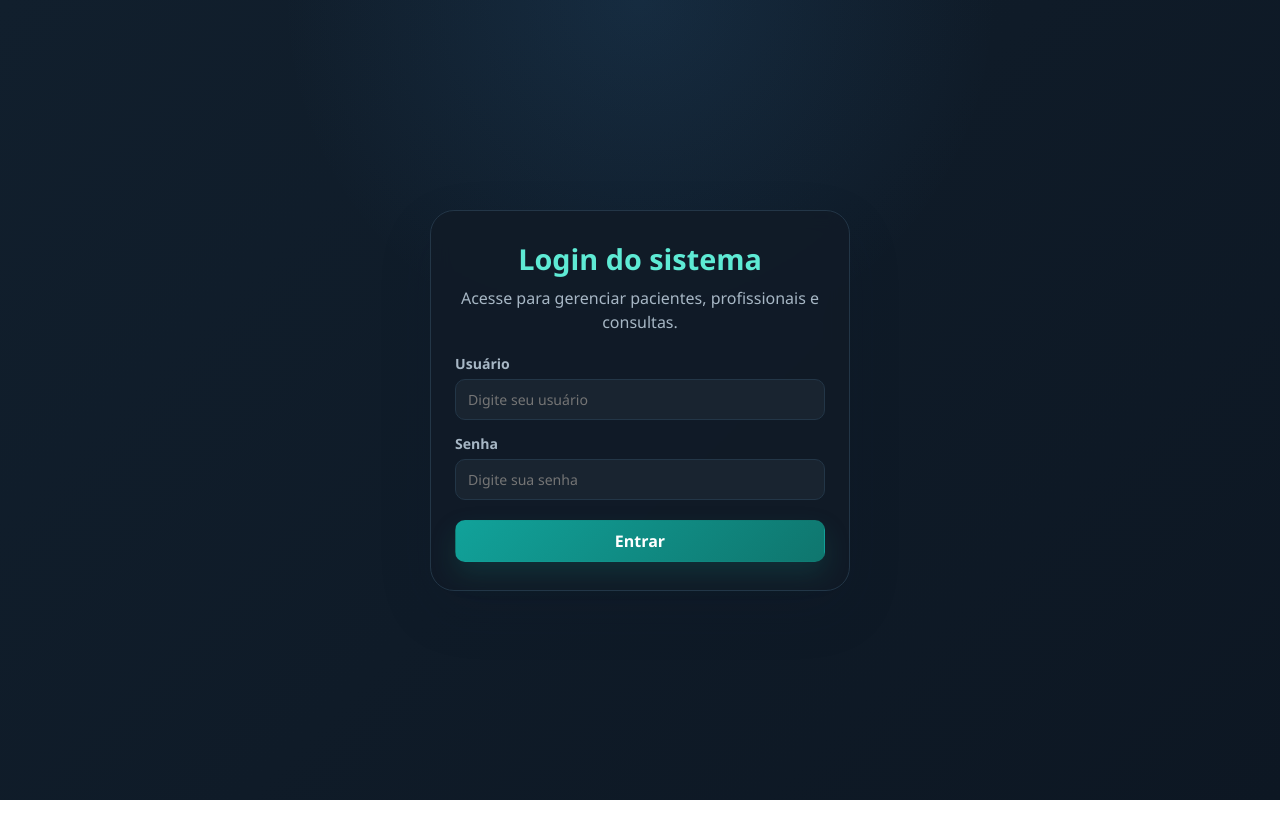
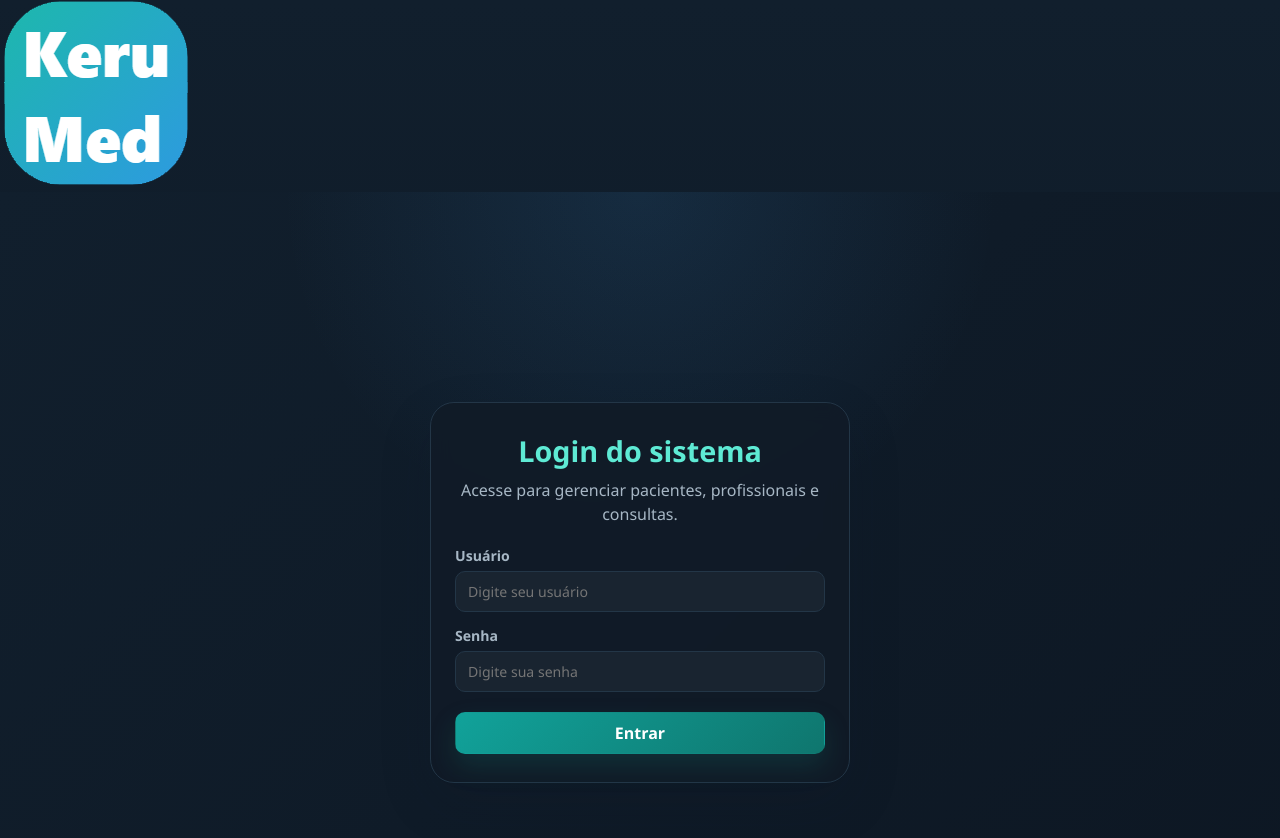
Before and after one commit to v21sobral/kerumed, a plain HTML site: page frontend/index.html in a window 1280 px wide. Before the commit the page ends 800 px from the top, so only its background shows below. Drawn offline with Linux system fonts and the light colour scheme.

Commit message:
Update index.html

```diff
--- a/frontend/index.html
+++ b/frontend/index.html
@@ -8,6 +8,20 @@
   <link rel="stylesheet" href="css/estilo.css">
 </head>
 <body>
+  <section id="login-screen" class="login-screen">
+  <div class="login-card">
+
+    <!-- Imagem acima do bloco de login -->
+    <div class="login-logo">
+      <img src="/img/favicon.png" alt="Logo Kerumed">
+    </div>
+
+    <form id="form-login">
+      <!-- seus campos de usuário, senha e botão entrar -->
+    </form>
+
+  </div>
+</section>
   <div id="login-screen" class="login-fundo">
     <div class="login-cartao">
       <h2>Login do sistema</h2>
```
